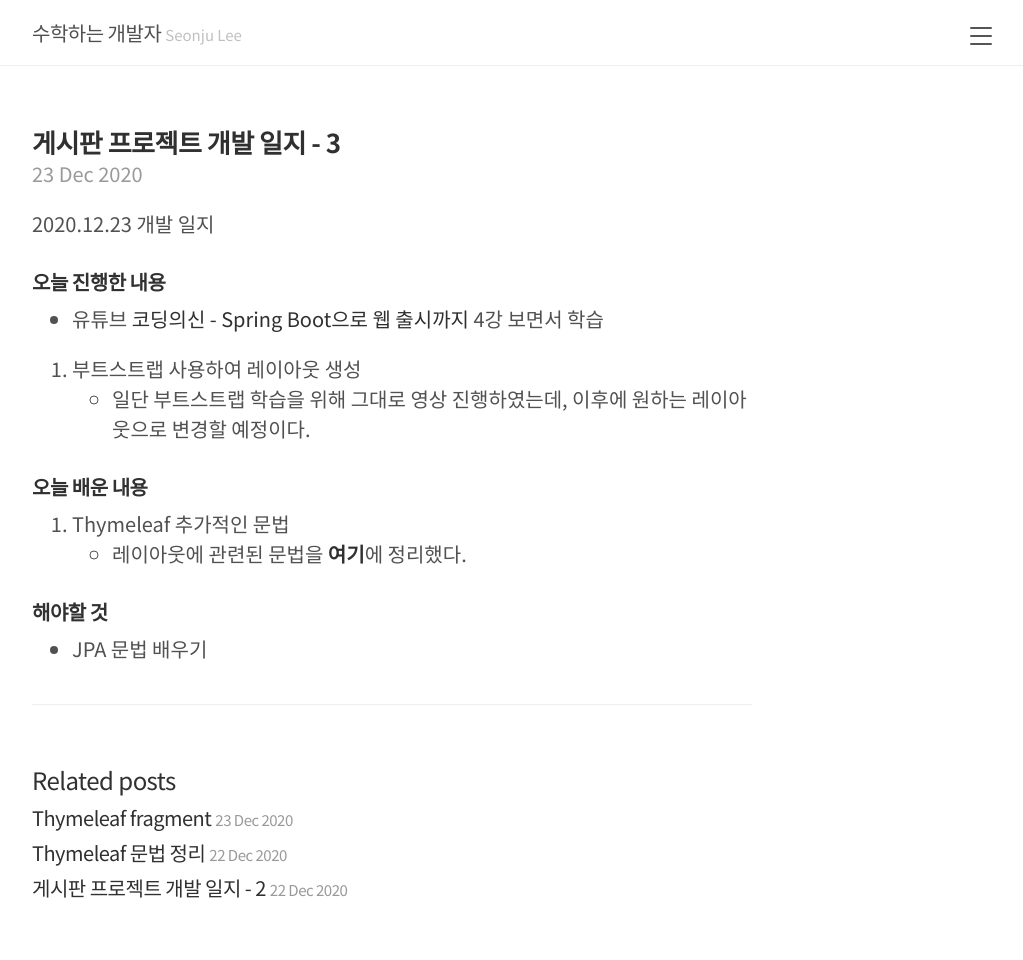
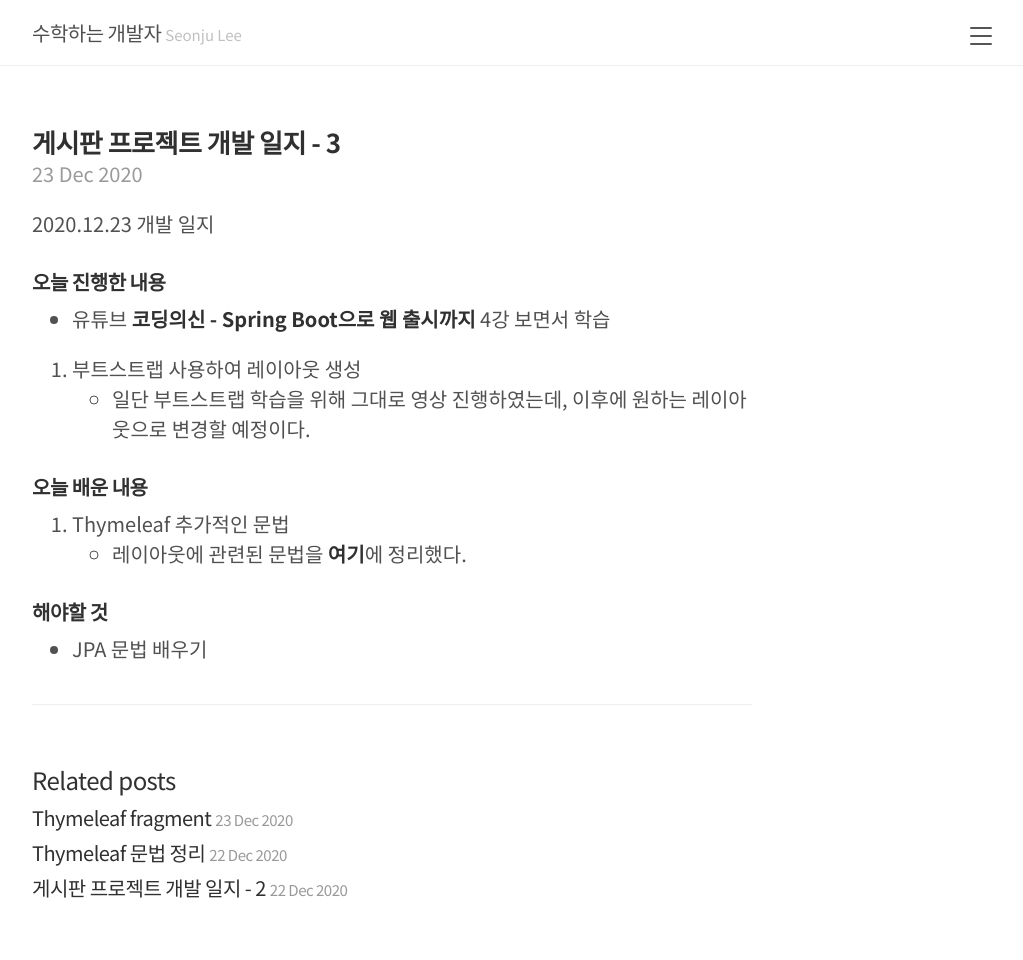
Before and after one commit to seonjuleee/seonjuleee.github.io, a Jekyll site: the page built from _posts/2020-12-23-project-board-3.md, in a window 1280 px wide. Shown: the whole page, without its empty margins (248-1271 px from the left). Built offline with Jekyll 4.4.1, drawn with Linux system fonts in a browser that asks for light colours.

```diff
--- a/_posts/2020-12-23-project-board-3.md
+++ b/_posts/2020-12-23-project-board-3.md
@@ -7,14 +7,14 @@ categories: [Project]
 2020.12.23 개발 일지
 
 ### 오늘 진행한 내용
-- 유튜브 [코딩의신 - Spring Boot으로 웹 출시까지](https://www.youtube.com/watch?v=FYkn9KOfkx0&list=PLPtc9qD1979DG675XufGs0-gBeb2mrona) 4강 보면서 학습
+- 유튜브 <b>[코딩의신 - Spring Boot으로 웹 출시까지](https://www.youtube.com/watch?v=FYkn9KOfkx0&list=PLPtc9qD1979DG675XufGs0-gBeb2mrona)</b> 4강 보면서 학습
 
 1. 부트스트랩 사용하여 레이아웃 생성
 - 일단 부트스트랩 학습을 위해 그대로 영상 진행하였는데, 이후에 원하는 레이아웃으로 변경할 예정이다.
 
 ### 오늘 배운 내용
 1. Thymeleaf 추가적인 문법
-- 레이아웃에 관련된 문법을 <b>[여기](https://seonjuleee.github.io/project/2020/12/23/thymeleaf-fragment/)</b>에 정리했다.
+- 레이아웃에 관련된 문법을 <b>[여기](https://seonjuleee.github.io/spring/2020/12/23/thymeleaf-fragment/)</b>에 정리했다.
 
 ### 해야할 것
 - JPA 문법 배우기
```
Also changed, not shown: _posts/2020-11-30-project-board-1.md (+1 -1 lines).
